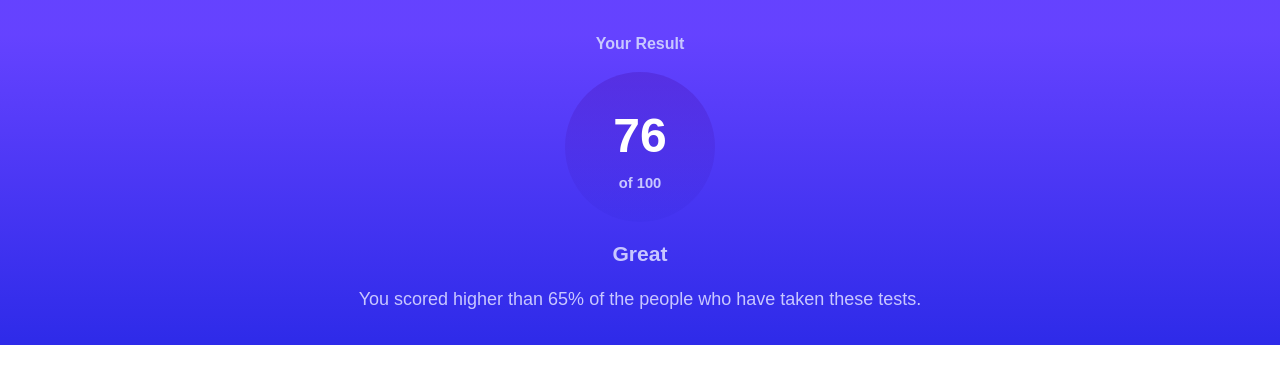
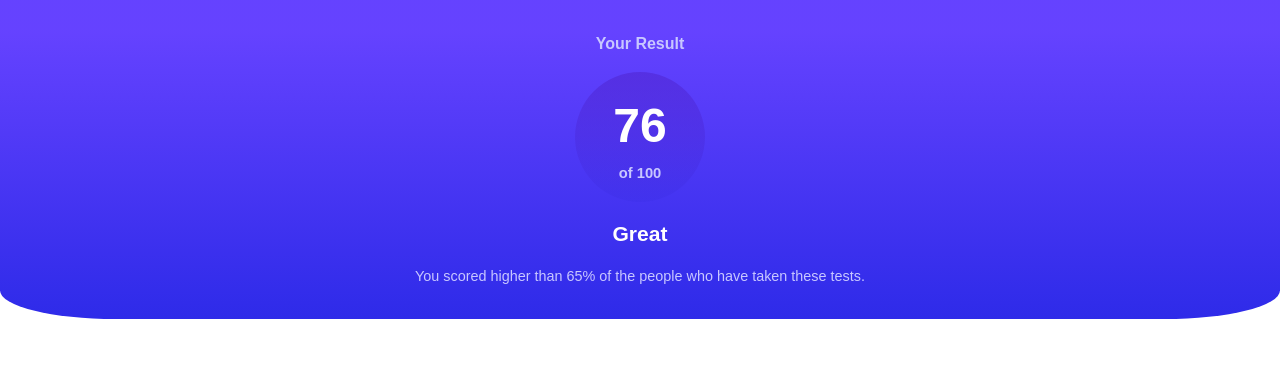
Before and after one commit to obsidian-scripter/Results-Summary-Component, a plain HTML site: page index.html in a window 1280 px wide. Drawn offline with Linux system fonts and the light colour scheme.

Commit message:
Results Page

```diff
--- a/style.css
+++ b/style.css
@@ -77,7 +77,7 @@ main {
     flex-flow: column;
     align-items: center;
     gap: 1rem;
-
+    border-radius: 0 0 9% 9%;
 }
 
 .result > h1 {
@@ -88,11 +88,15 @@ main {
 .result > .score-container {
     background-image: linear-gradient(to top, var(--persian-blue), var(--violet-blue));
     border-radius: 50%;
-    height: 150px;
-    width: 150px;
+    height: 130px;
+    width: 130px;
     display: flex;
     flex-direction: column;
     justify-content: center;
+}
+
+.score-container > h2, .result > h3 {
+    color: var(--white);
 }
 
 .score-container > h2 {
@@ -106,3 +110,8 @@ main {
     font-weight: var(--fw-m);
     color: var(--lig-lavender);
 }
+
+p.result-comment {
+    font-size: 0.9rem;
+    width: 75%;
+}
```
